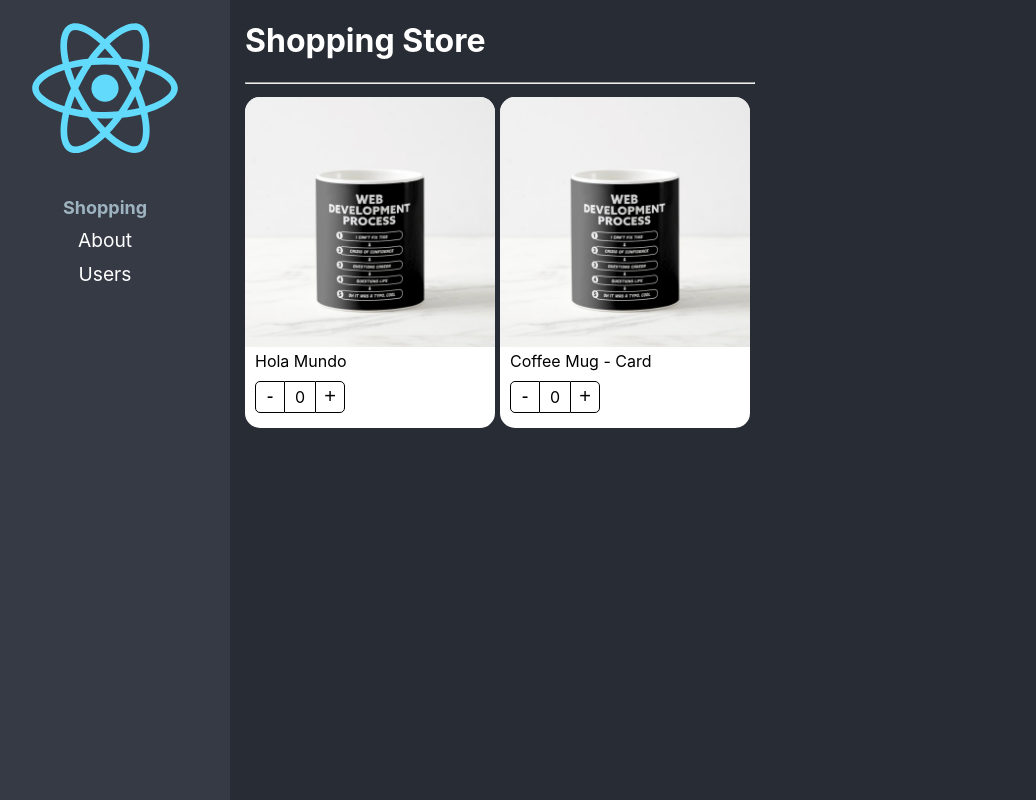
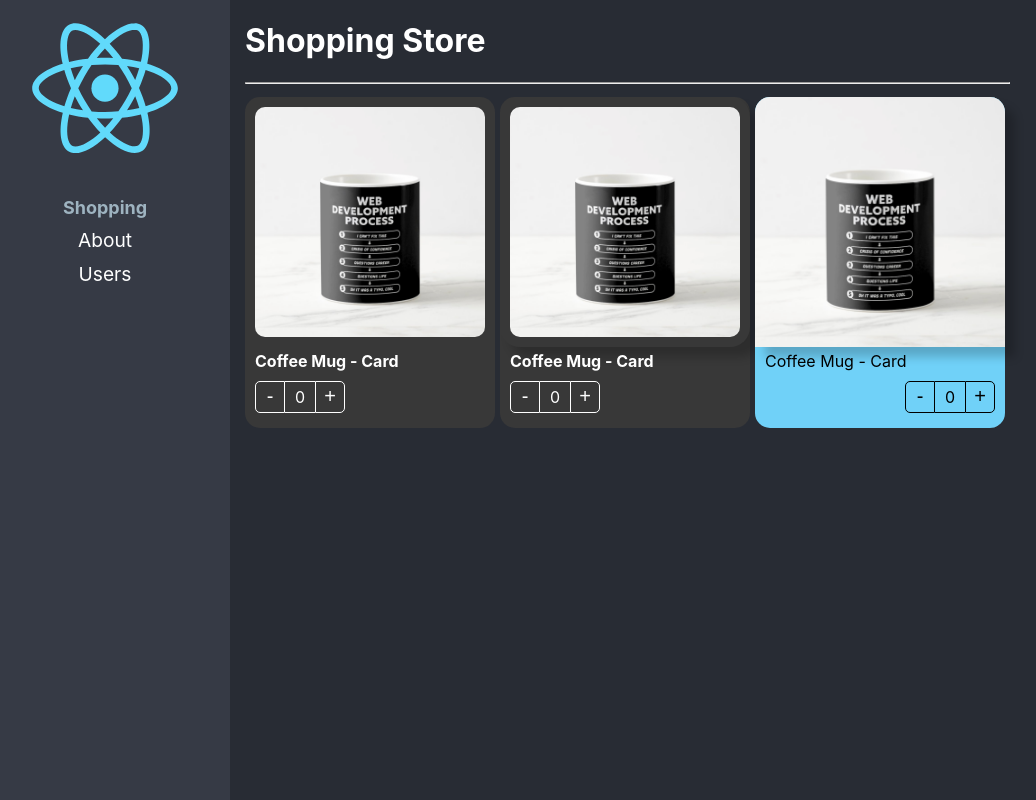
Before and after one commit to Lalodev/02-react-app, a React (Vite) app: page / in a window 1280 px wide. Shown: the whole page, without its empty margins (20-1056 px from the left). Built offline with nearby package versions, Linux system fonts and the light colour scheme.

Commit message:
Component Extend Styles listo

```diff
--- a/src/02-components-patterns/components/ProductButtons.tsx
+++ b/src/02-components-patterns/components/ProductButtons.tsx
@@ -1,13 +1,18 @@
-import { useContext } from "react";
+import { CSSProperties, useContext } from "react";
 import { ProductContext } from "./ProductCard";
 
 import styles from "../styles/styles.module.css";
 
-export const ProductButtons = () => {
+export interface Props {
+  className?: string;
+  style?: CSSProperties;
+}
+
+export const ProductButtons = ({ className, style }: Props) => {
   const { increaseBy, counter } = useContext(ProductContext);
 
   return (
-    <div className={styles.buttonsContainer}>
+    <div className={`${styles.buttonsContainer} ${className}`} style={style}>
       <button className={styles.buttonMinus} onClick={() => increaseBy(-1)}>
         -
       </button>
--- a/src/02-components-patterns/components/ProductCard.tsx
+++ b/src/02-components-patterns/components/ProductCard.tsx
@@ -1,22 +1,28 @@
-import { createContext } from "react";
+import { CSSProperties, ReactElement, createContext } from "react";
 
 import { useProduct } from "../hooks/useProduct";
-import {
-  ProductCardProps,
-  ProductContextProps,
-} from "../interfaces/interfaces";
+import { Product, ProductContextProps } from "../interfaces/interfaces";
 
 import styles from "../styles/styles.module.css";
 
 export const ProductContext = createContext({} as ProductContextProps);
 const { Provider } = ProductContext;
 
-export const ProductCard = ({ children, product }: ProductCardProps) => {
+export interface Props {
+  product: Product;
+  children?: ReactElement | ReactElement[];
+  className?: string;
+  style?: CSSProperties;
+}
+
+export const ProductCard = ({ children, product, className, style }: Props) => {
   const { counter, increaseBy } = useProduct();
 
   return (
     <Provider value={{ counter, increaseBy, product }}>
-      <div className={styles.productCard}>{children}</div>
+      <div className={`${styles.productCard} ${className}`} style={style}>
+        {children}
+      </div>
     </Provider>
   );
 };
--- a/src/02-components-patterns/components/ProductImage.tsx
+++ b/src/02-components-patterns/components/ProductImage.tsx
@@ -1,10 +1,16 @@
-import { useContext } from "react";
+import { CSSProperties, useContext } from "react";
 import { ProductContext } from "./ProductCard";
 
 import styles from "../styles/styles.module.css";
 import noImage from "../assets/no-image.jpg";
 
-export const ProductImage = ({ img = "" }) => {
+export interface Props {
+  img?: string;
+  className?: string;
+  style?: CSSProperties;
+}
+
+export const ProductImage = ({ img, className, style }: Props) => {
   const { product } = useContext(ProductContext);
   let imgToShow: string;
 
@@ -16,5 +22,12 @@ export const ProductImage = ({ img = "" }) => {
     imgToShow = noImage;
   }
 
-  return <img className={styles.productImg} src={imgToShow} alt="Product" />;
+  return (
+    <img
+      className={`${styles.productImg} ${className}`}
+      src={imgToShow}
+      style={style}
+      alt="Product"
+    />
+  );
 };
--- a/src/02-components-patterns/components/ProductTile.tsx
+++ /dev/null
@@ -1,14 +0,0 @@
-import { useContext } from "react";
-import { ProductContext } from "./ProductCard";
-
-import styles from "../styles/styles.module.css";
-
-export const ProductTitle = ({ title }: { title?: string }) => {
-  const { product } = useContext(ProductContext);
-
-  return (
-    <span className={styles.productDescription}>
-      {title ? title : product.title}
-    </span>
-  );
-};
--- /dev/null
+++ b/src/02-components-patterns/components/ProductTitle.tsx
@@ -0,0 +1,20 @@
+import { CSSProperties, useContext } from "react";
+import { ProductContext } from "./ProductCard";
+
+import styles from "../styles/styles.module.css";
+
+export interface Props {
+  title?: string;
+  className?: string;
+  style?: CSSProperties;
+}
+
+export const ProductTitle = ({ title, className, style }: Props) => {
+  const { product } = useContext(ProductContext);
+
+  return (
+    <span className={`${styles.productDescription} ${className}`}>
+      {title ? title : product.title}
+    </span>
+  );
+};
--- a/src/02-components-patterns/components/index.ts
+++ b/src/02-components-patterns/components/index.ts
@@ -3,11 +3,11 @@ import { ProductCardHOCProps } from "../interfaces/interfaces";
 
 import { ProductButtons } from "./ProductButtons";
 import { ProductImage } from "./ProductImage";
-import { ProductTitle } from "./ProductTile";
+import { ProductTitle } from "./ProductTitle";
 
 export { ProductButtons } from "./ProductButtons";
 export { ProductImage } from "./ProductImage";
-export { ProductTitle } from "./ProductTile";
+export { ProductTitle } from "./ProductTitle";
 
 export const ProductCard: ProductCardHOCProps = Object.assign(ProductCardHOC, {
   Title: ProductTitle,
--- a/src/02-components-patterns/pages/ShoppingPage.tsx
+++ b/src/02-components-patterns/pages/ShoppingPage.tsx
@@ -4,6 +4,8 @@ import {
   ProductImage,
   ProductTitle,
 } from "../components";
+
+import "../styles/custom-styles.css";
 
 const product = {
   id: "1",
@@ -24,17 +26,28 @@ export const ShoppingPage = () => {
         }}
       >
         {/* Técnica # 1 */}
-        <ProductCard product={product}>
-          <ProductCard.Image />
-          <ProductCard.Title title={"Hola Mundo"} />
-          <ProductCard.Buttons />
+        <ProductCard product={product} className="bg-dark text-white">
+          <ProductCard.Image className="custom-image" />
+          <ProductCard.Title className="text-white text-bold" />
+          <ProductCard.Buttons className="custom-bottons" />
         </ProductCard>
 
         {/* Técnica # 2 */}
-        <ProductCard product={product}>
-          <ProductImage />
-          <ProductTitle />
-          <ProductButtons />
+        <ProductCard product={product} className="bg-dark text-white">
+          <ProductImage
+            className="custom-image"
+            style={{ boxShadow: "10px 10px 10px rgba(0,0,0,0.2)" }}
+          />
+          <ProductTitle className="text-white text-bold" />
+          <ProductButtons className="custom-bottons" />
+        </ProductCard>
+
+        <ProductCard product={product} style={{ backgroundColor: "#70D1F8" }}>
+          <ProductImage
+            style={{ boxShadow: "10px 10px 10px rgba(0,0,0,0.2)" }}
+          />
+          <ProductTitle style={{ fontWeight: "bold" }} />
+          <ProductButtons style={{ display: "flex", justifyContent: "end" }} />
         </ProductCard>
       </div>
     </div>
--- /dev/null
+++ b/src/02-components-patterns/styles/custom-styles.css
@@ -0,0 +1,23 @@
+.bg-dark {
+  background-color: rgb(56, 56, 56);
+}
+
+.text-white {
+  color: white;
+}
+
+.text-bold {
+  font-weight: bold;
+}
+
+.custom-image {
+  padding: 10px;
+  width: calc(100% - 20px);
+  border-radius: 20px;
+}
+
+.custom-bottons button,
+.custom-bottons div {
+  color: white;
+  border-color: white;
+}
```
Also changed, not shown: src/02-components-patterns/interfaces/interfaces.ts (+7 -9 lines).
